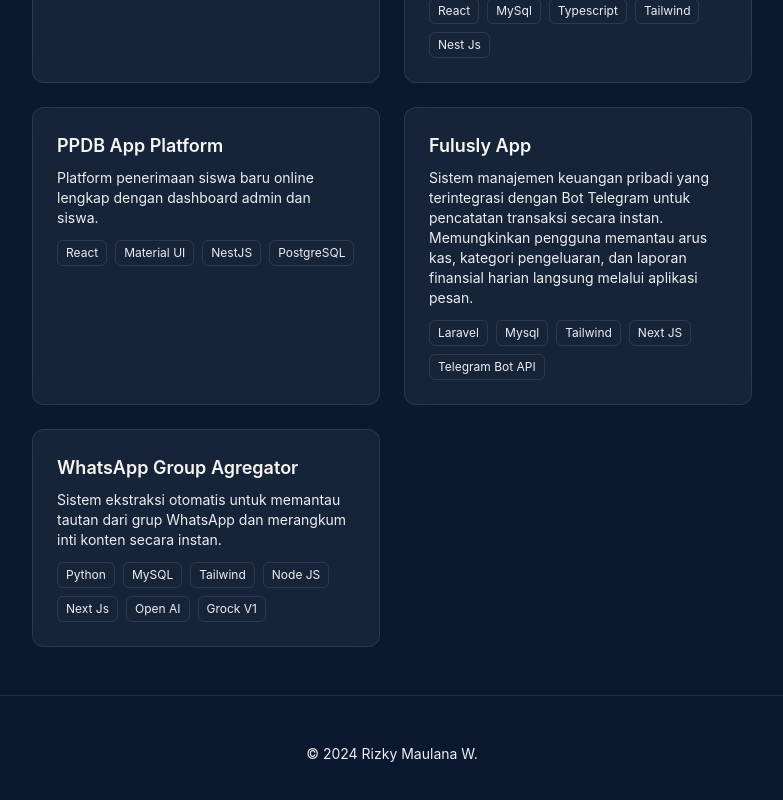
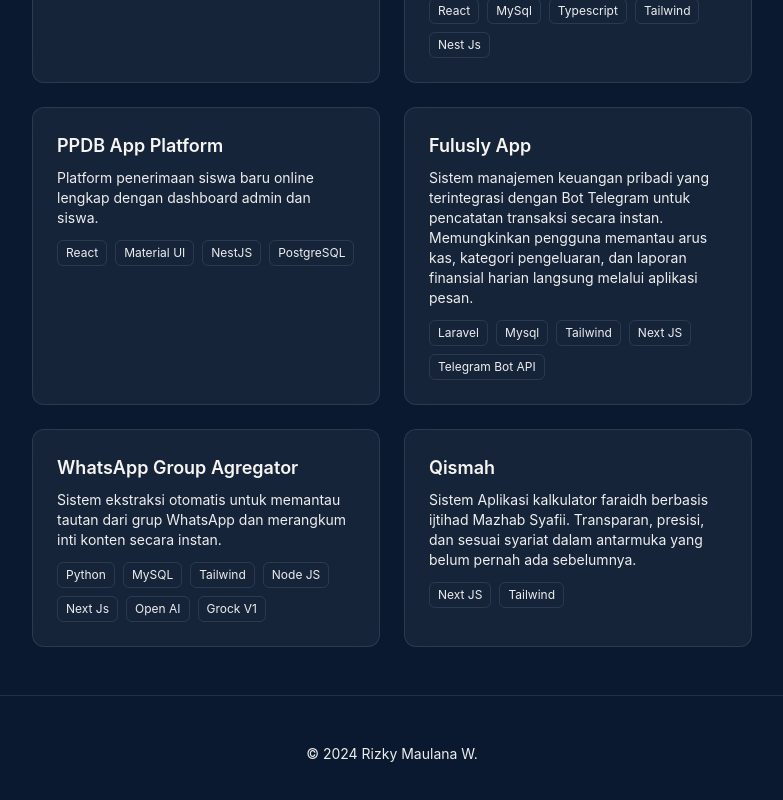
Before and after one commit to Rizkimwp/R, a React (Create React App) app: page / in a window 1280 px wide. Shown: the part 1651-2451 px from the top of the page, without its empty margins (408-1191 px from the left). Built offline with nearby package versions, Linux system fonts and the light colour scheme.

Commit message:
add qismah project

```diff
--- a/src/pages/Portofolio.tsx
+++ b/src/pages/Portofolio.tsx
@@ -72,6 +72,12 @@ const data = {
             desc: 'Sistem ekstraksi otomatis untuk memantau tautan dari grup WhatsApp dan merangkum inti konten secara instan.',
             tech: ['Python', 'MySQL', 'Tailwind', 'Node JS', 'Next Js', 'Open AI', 'Grock V1'], // Tambahkan 'Python' atau 'OpenAI' jika ada
             url: 'https://agregator.womanager.id/'
+        },
+        {
+            title: 'Qismah',
+            desc: 'Sistem Aplikasi kalkulator faraidh berbasis ijtihad Mazhab Syafii. Transparan, presisi, dan sesuai syariat dalam antarmuka yang belum pernah ada sebelumnya.',
+            tech: ['Next JS', 'Tailwind'], // Tambahkan 'Python' atau 'OpenAI' jika ada
+            url: 'https://qismah.rizkimaulana.site/'
         },
     ]
 };
```
